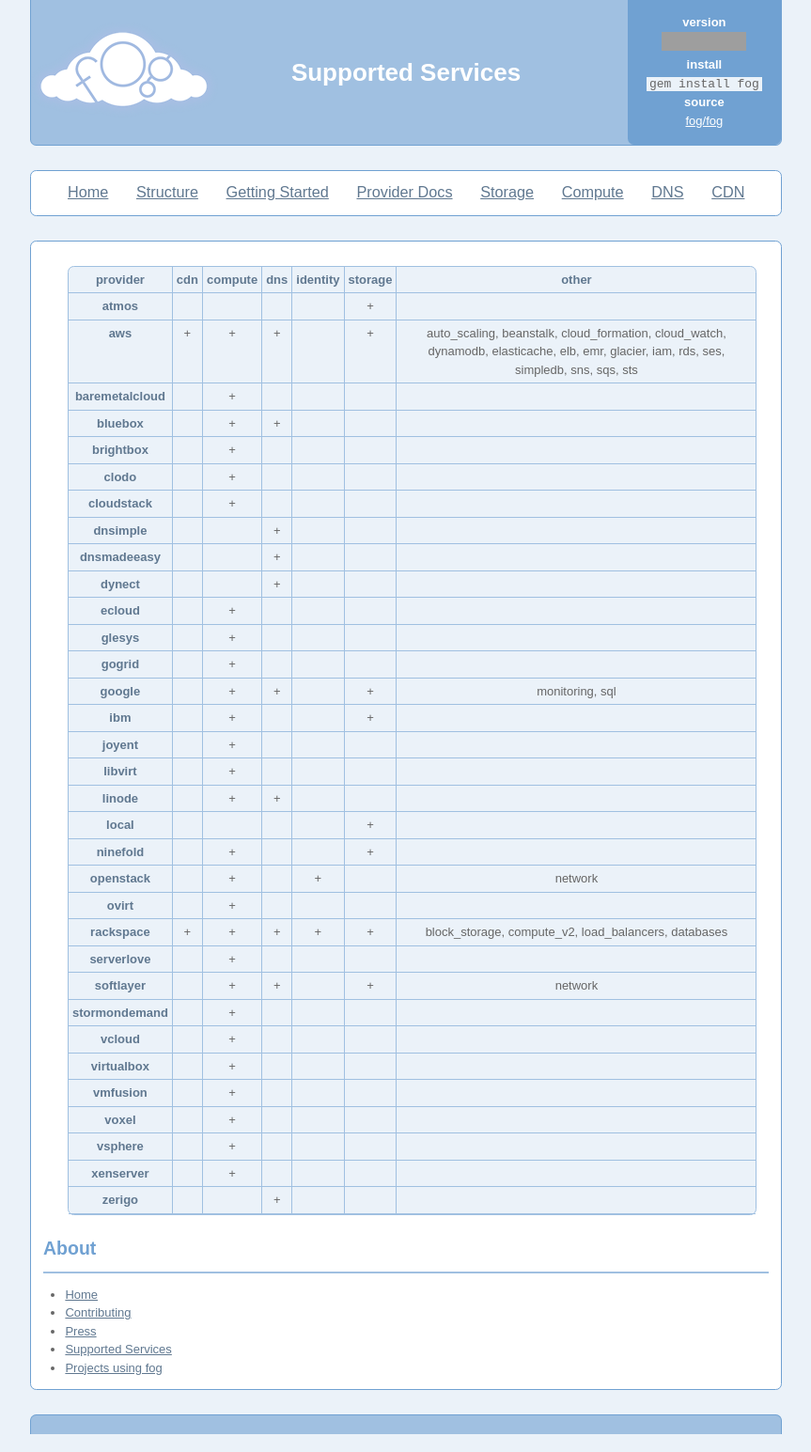
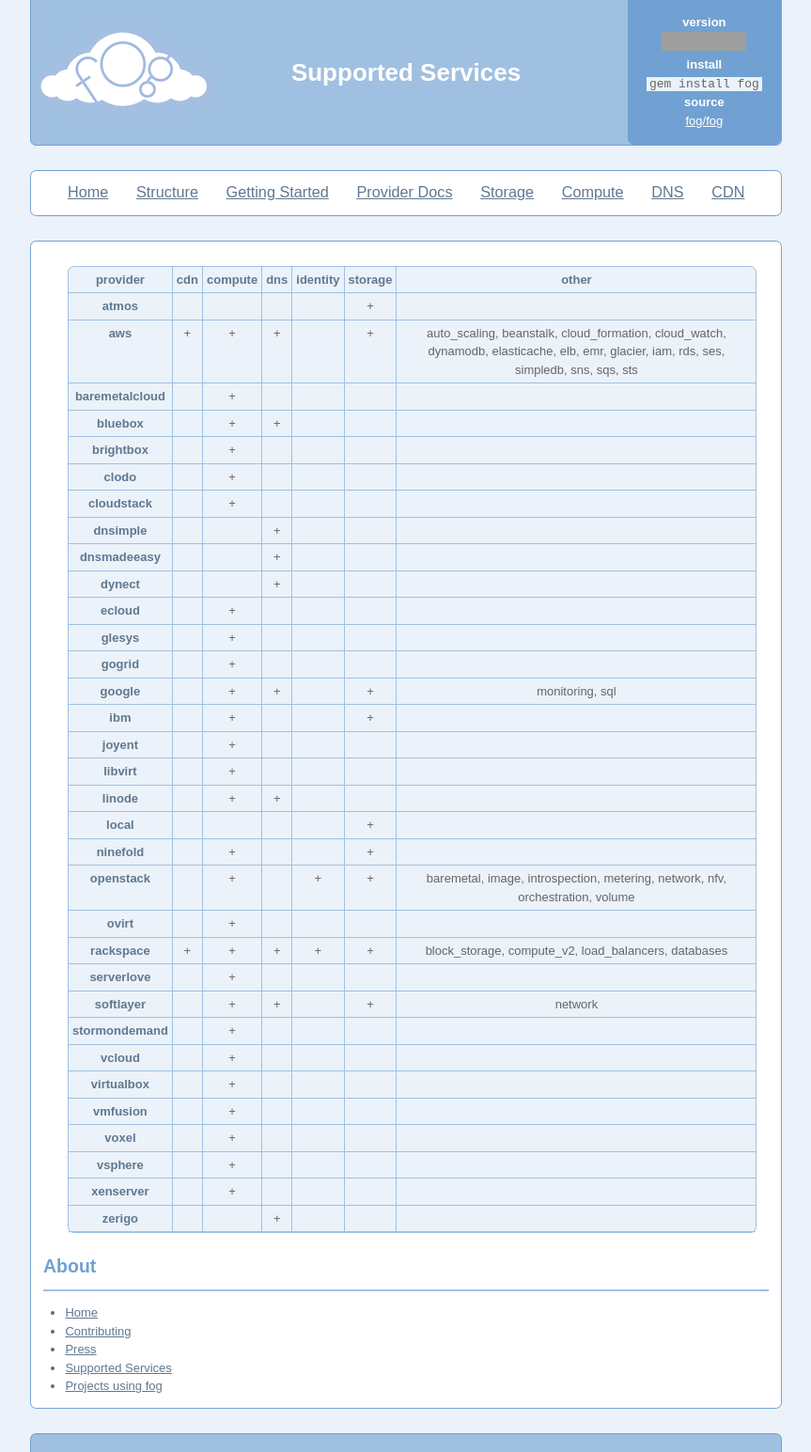
Before and after one commit to fog/fog.github.com, a Jekyll site: the page built from about/supported_services.markdown, in a window 1280 px wide. Shown: the whole page at 94% size, without its empty margins (208-1071 px from the left). Built offline with Jekyll 4.4.1, drawn with Linux system fonts in a browser that asks for light colours; nearby versions of some CDN libraries; grey boxes are pictures that could not be loaded.

Commit message:
Update supported_services.markdown

```diff
--- a/about/supported_services.markdown
+++ b/about/supported_services.markdown
@@ -25,7 +25,7 @@ title:  Supported Services
   <tr><th>linode</th><td></td><td style='text-align: center;'>+</td><td style='text-align: center;'>+</td><td></td><td></td><td></td></tr>
   <tr><th>local</th><td></td><td></td><td></td><td></td><td style='text-align: center;'>+</td><td></td></tr>
   <tr><th>ninefold</th><td></td><td style='text-align: center;'>+</td><td></td><td></td><td style='text-align: center;'>+</td><td></td></tr>
-  <tr><th>openstack</th><td></td><td style='text-align: center;'>+</td><td></td><td style='text-align: center;'>+</td><td></td><td>network</td></tr>
+  <tr><th>openstack</th><td></td><td style='text-align: center;'>+</td><td></td><td style='text-align: center;'>+</td><td style='text-align: center'>+</td><td>baremetal, image, introspection, metering, network, nfv, orchestration, volume</td></tr>
   <tr><th>ovirt</th><td></td><td style='text-align: center;'>+</td><td></td><td></td><td></td><td></td></tr>
   <tr><th>rackspace</th><td style='text-align: center;'>+</td><td style='text-align: center;'>+</td><td style='text-align: center;'>+</td><td style='text-align: center;'>+</td><td style='text-align: center;'>+</td><td>block_storage, compute_v2, load_balancers, databases</td></tr>
   <tr><th>serverlove</th><td></td><td style='text-align: center;'>+</td><td></td><td></td><td></td><td></td></tr>
```
